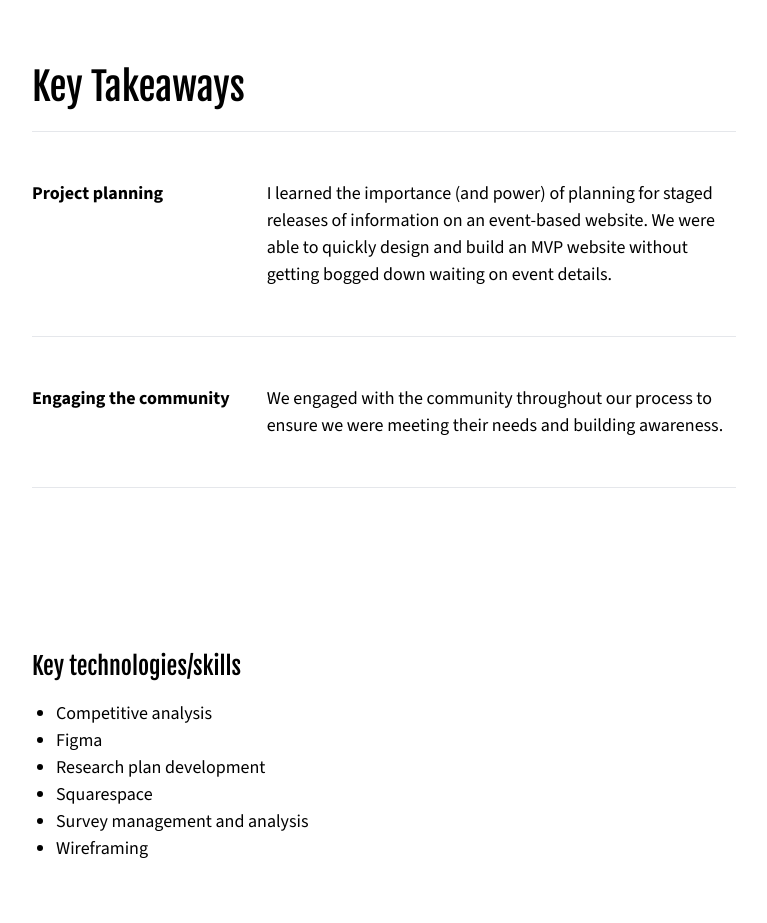
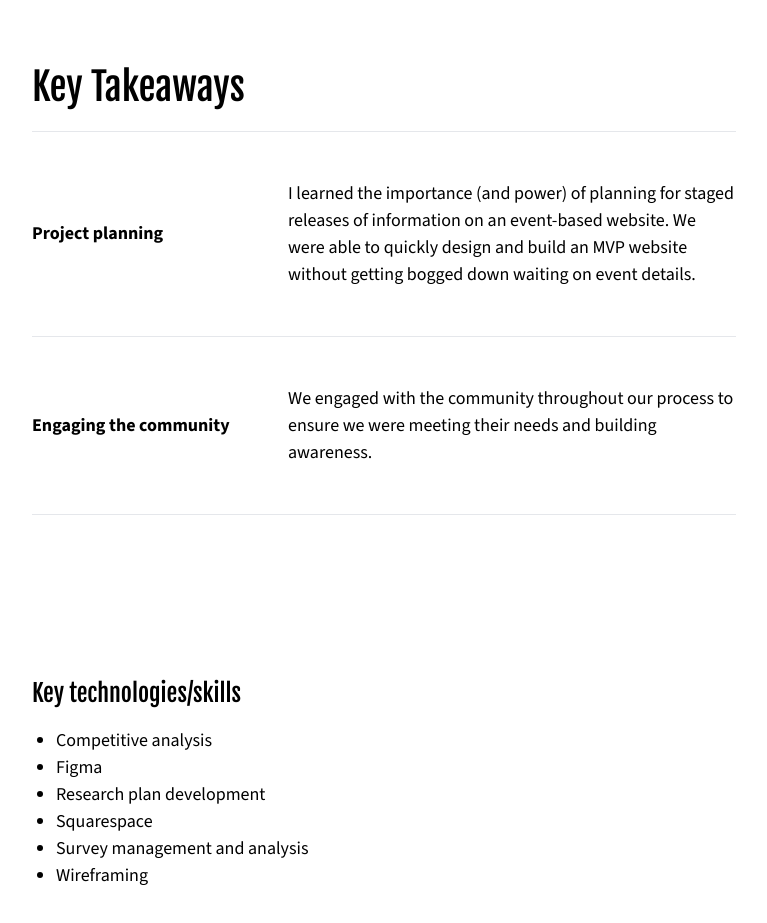
Before and after one commit to mshoemaker1/MyPortfolio, a Next.js app: page /projects/richfield-july-4 in a window 1280 px wide. Shown: the part 3960-4883 px from the top of the page, without its empty margins (256-1023 px from the left). Built offline with nearby package versions, Linux system fonts and the light colour scheme.

Commit message:
takeaways update

```diff
--- a/components/Takeaways/index.tsx
+++ b/components/Takeaways/index.tsx
@@ -11,9 +11,14 @@ const Takeaways = ({ data }: TakeawayProps) => {
       <div className="border-b-[1px]">
         <h2 className="mb-4">Key Takeaways</h2>
         {data.map((takeaway, index) => (
-          <div key={index} className="flex flex-row py-12 border-t-[1px]">
-            <p className="font-bold w-1/3">{takeaway.title}</p>
-            <p className="w-2/3">{takeaway.description}</p>
+          <div
+            key={index}
+            className="flex flex-col py-12 border-t-[1px] sm:items-center sm:flex-row"
+          >
+            <p className="font-bold mr-8 sm:w-1/3 mb-4 sm:mb-0">
+              {takeaway.title}
+            </p>
+            <p className="sm:w-2/3">{takeaway.description}</p>
           </div>
         ))}
       </div>
```
